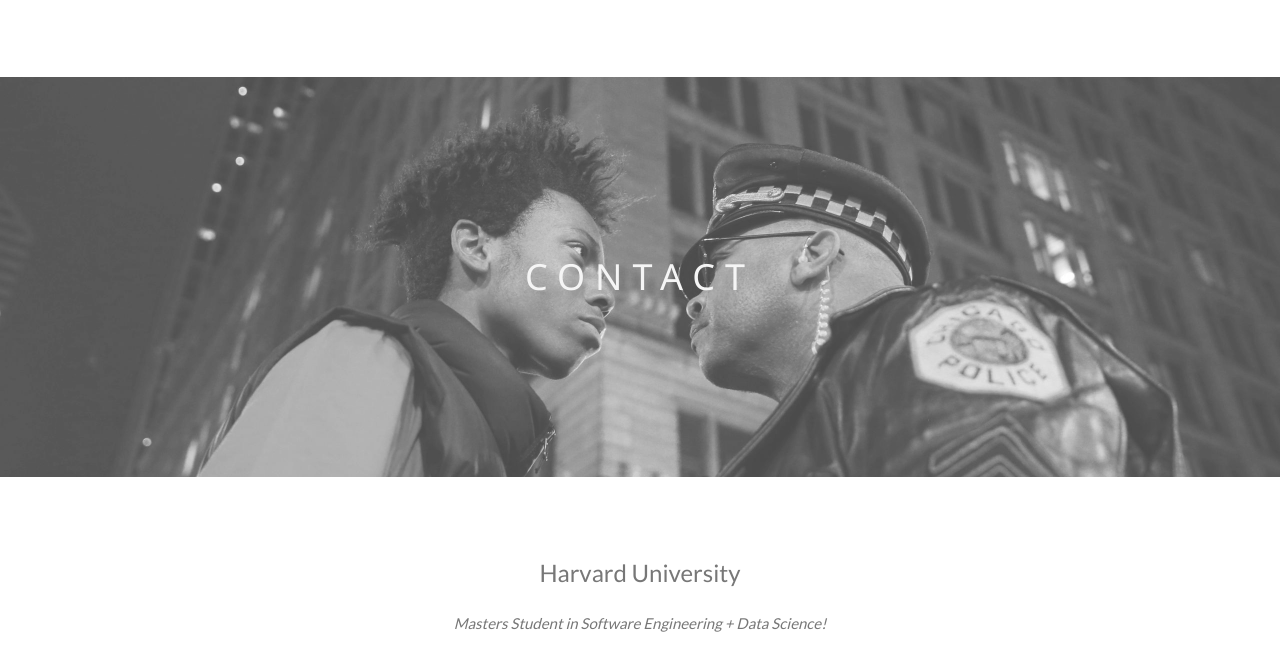
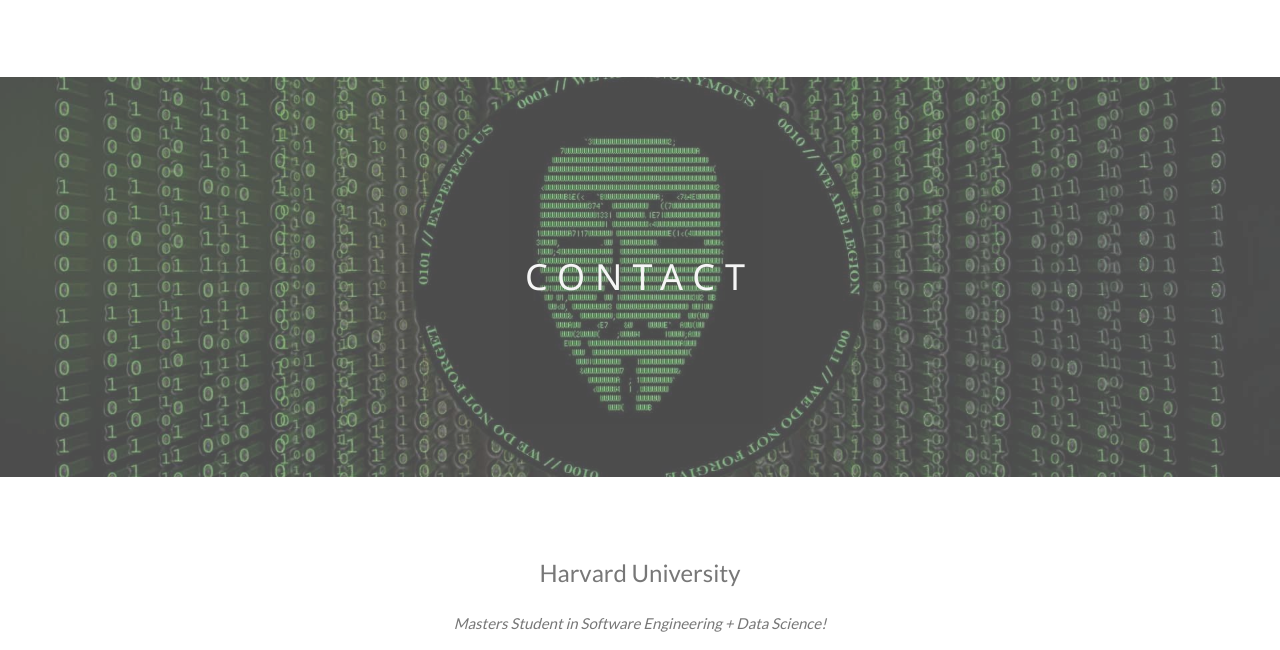
Before and after one commit to deluongo/projects, a plain HTML site: page index.html in a window 1280 px wide. Shown: the part 2625-3275 px from the top of the page. Drawn offline with nearby package versions, Linux system fonts and the light colour scheme; some packages are replaced by stand-ins of ours.

Commit message:
Image Folder

```diff
--- a/index.html
+++ b/index.html
@@ -48,7 +48,7 @@
     /* Third image (Contact) */
 
     .bgimg-3 {
-        background-image: url("../images/conflict.jpg");
+        background-image: url("../images/anon.jpg");
         min-height: 400px;
     }
 
```
